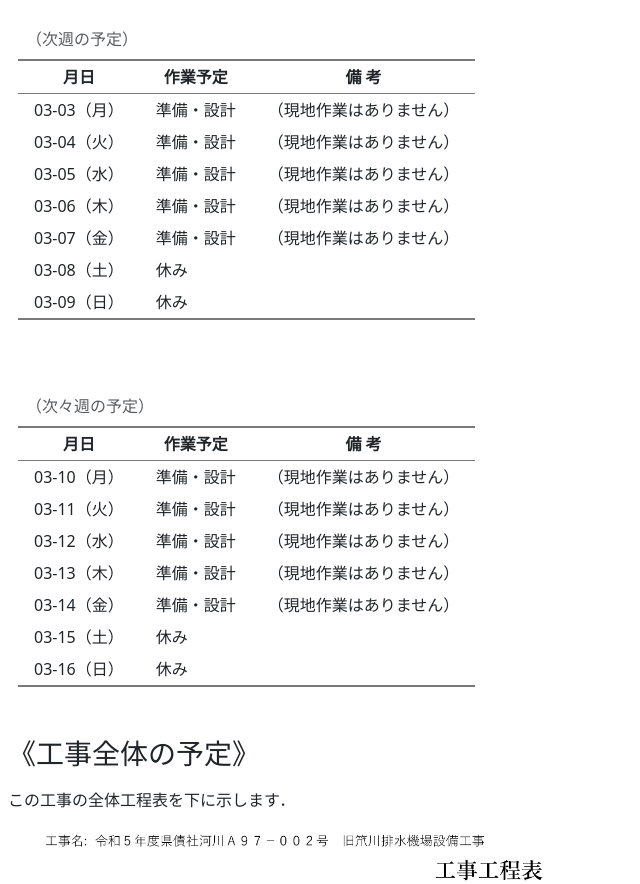
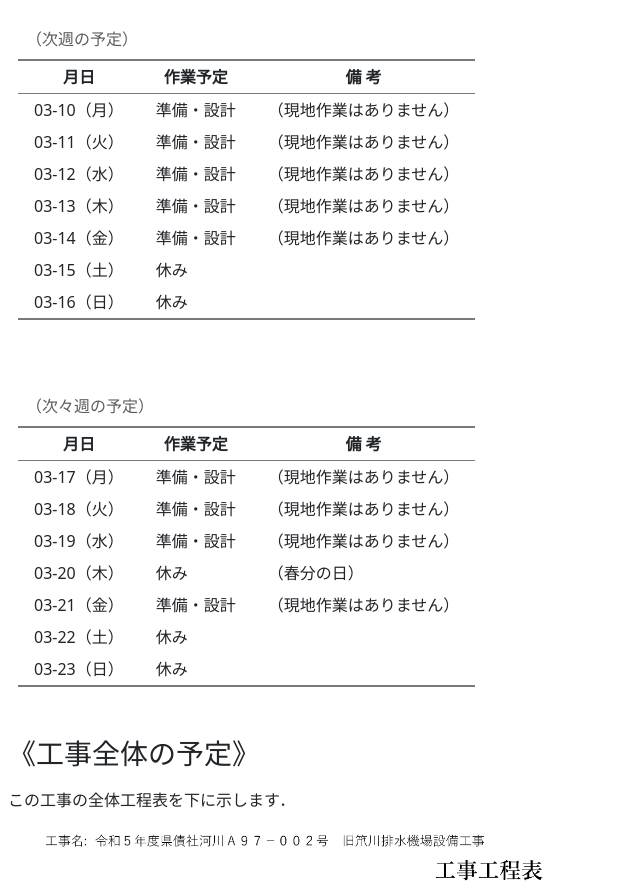
Before and after one commit to Q-Zaru-river-PS/Web-site, a plain HTML site: page schedule.html in a window 1280 px wide. Shown: the part 1133-2017 px from the top of the page, without its empty margins (0-640 px from the left). Drawn offline with nearby package versions, Linux system fonts and the light colour scheme.

Commit message:
Update: schedule.html の予定更新

```diff
--- a/schedule.html
+++ b/schedule.html
@@ -1073,7 +1073,7 @@
             </tr>
           </tbody>
         </table>
--->
+
         <table class='end_space'>
           <caption class="t-above">（先週の実績）</caption>
           <colgroup>
@@ -1132,9 +1132,9 @@
             </tr>
           </tbody>
         </table>
-
+-->
         <table class='end_space'>
-          <caption class="t-above">（今週の予定）</caption>
+          <caption class="t-above">（先週の実績）</caption>
           <colgroup>
             <col  class="org-center">
             <col  class="org-center">
@@ -1193,7 +1193,7 @@
         </table>
 
         <table class='end_space'>
-          <caption class="t-above">（次週の予定）</caption>
+          <caption class="t-above">（今週の予定）</caption>
           <colgroup>
             <col  class="org-center">
             <col  class="org-center">
@@ -1252,7 +1252,7 @@
         </table>
 
         <table class='end_space'>
-          <caption class="t-above">（次々週の予定）</caption>
+          <caption class="t-above">（次週の予定）</caption>
           <colgroup>
             <col  class="org-center">
             <col  class="org-center">
@@ -1310,6 +1310,65 @@
           </tbody>
         </table>
 
+        <table class='end_space'>
+          <caption class="t-above">（次々週の予定）</caption>
+          <colgroup>
+            <col  class="org-center">
+            <col  class="org-center">
+            <col  class="org-center">
+          </colgroup>
+          <thead>
+            <tr>
+              <th scope="col" class="org-center">月日</th>
+              <th scope="col" class="org-center">作業予定</th>
+              <th scope="col" class="org-center">備 考</th>
+            </tr>
+          </thead>
+          <tbody>
+            <tr>
+              <td class="org-left">03-17（月）</td>
+              <td class="org-left">準備・設計</td>
+              <td class="org-left">（現地作業はありません）</td>
+            </tr>
+
+            <tr>
+              <td class="org-left">03-18（火）</td>
+              <td class="org-left">準備・設計</td>
+              <td class="org-left">（現地作業はありません）</td>
+            </tr>
+
+            <tr>
+              <td class="org-left">03-19（水）</td>
+              <td class="org-left">準備・設計</td>
+              <td class="org-left">（現地作業はありません）</td>
+            </tr>
+
+            <tr>
+              <td class="org-left">03-20（木）</td>
+              <td class="org-left">休み</td>
+              <td class="org-left">（春分の日）</td>
+            </tr>
+
+            <tr>
+              <td class="org-left">03-21（金）</td>
+              <td class="org-left">準備・設計</td>
+              <td class="org-left">（現地作業はありません）</td>
+            </tr>
+
+            <tr>
+              <td class="org-left">03-22（土）</td>
+              <td class="org-left">休み</td>
+              <td class="org-left"></td>
+            </tr>
+
+            <tr>
+              <td class="org-left">03-23（日）</td>
+              <td class="org-left">休み</td>
+              <td class="org-left"></td>
+            </tr>
+          </tbody>
+        </table>
+
         <h3>《工事全体の予定》</h3>
         <!-- 全体工程表の表示 -->
         <p>この工事の全体工程表を下に示します．<br></p>
```
